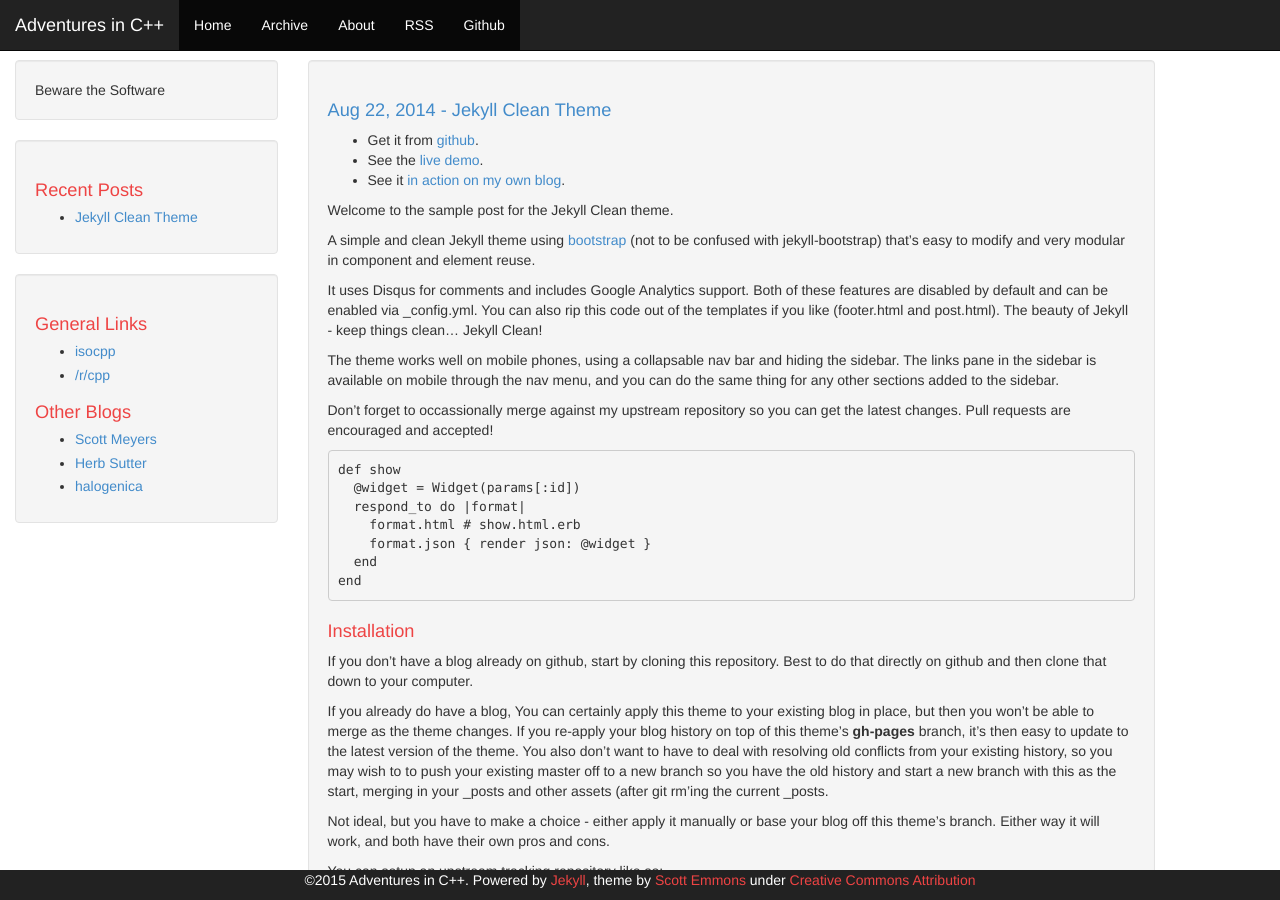
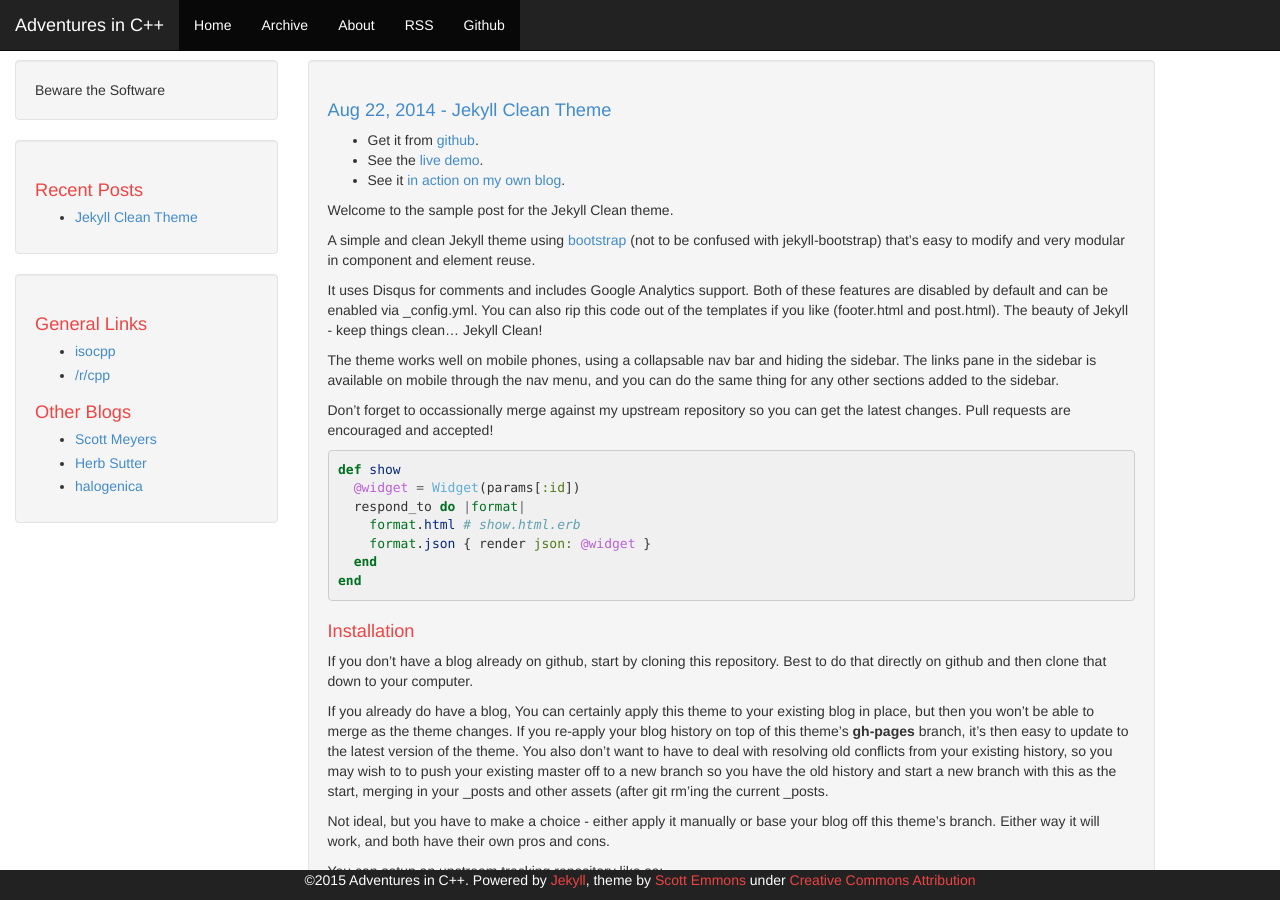
Before and after one commit to julioespinal/blog, a Jekyll site: the page built from index.html, in a window 1280 px wide and 900 px high. Built offline with Jekyll 4.4.1, drawn with Linux system fonts in a browser that asks for light colours; Markdown is read by kramdown in place of the engine named in the settings; the list of posts is cut into pages by our own code.

Commit message:
added style.css

```diff
--- a/_includes/header.html
+++ b/_includes/header.html
@@ -9,6 +9,7 @@
     <script src="{{ site.baseurl }}/js/bootstrap.min.js"></script>
     <link href="{{ site.baseurl }}/css/bootstrap.min.css" rel="stylesheet">
     <link href="{{ site.baseurl }}/css/theme.css" rel="stylesheet">
+    <link href="{{ site.baseurl }}/css/style.css" rel="stylesheet">
 </head>
 
 <body>
```
